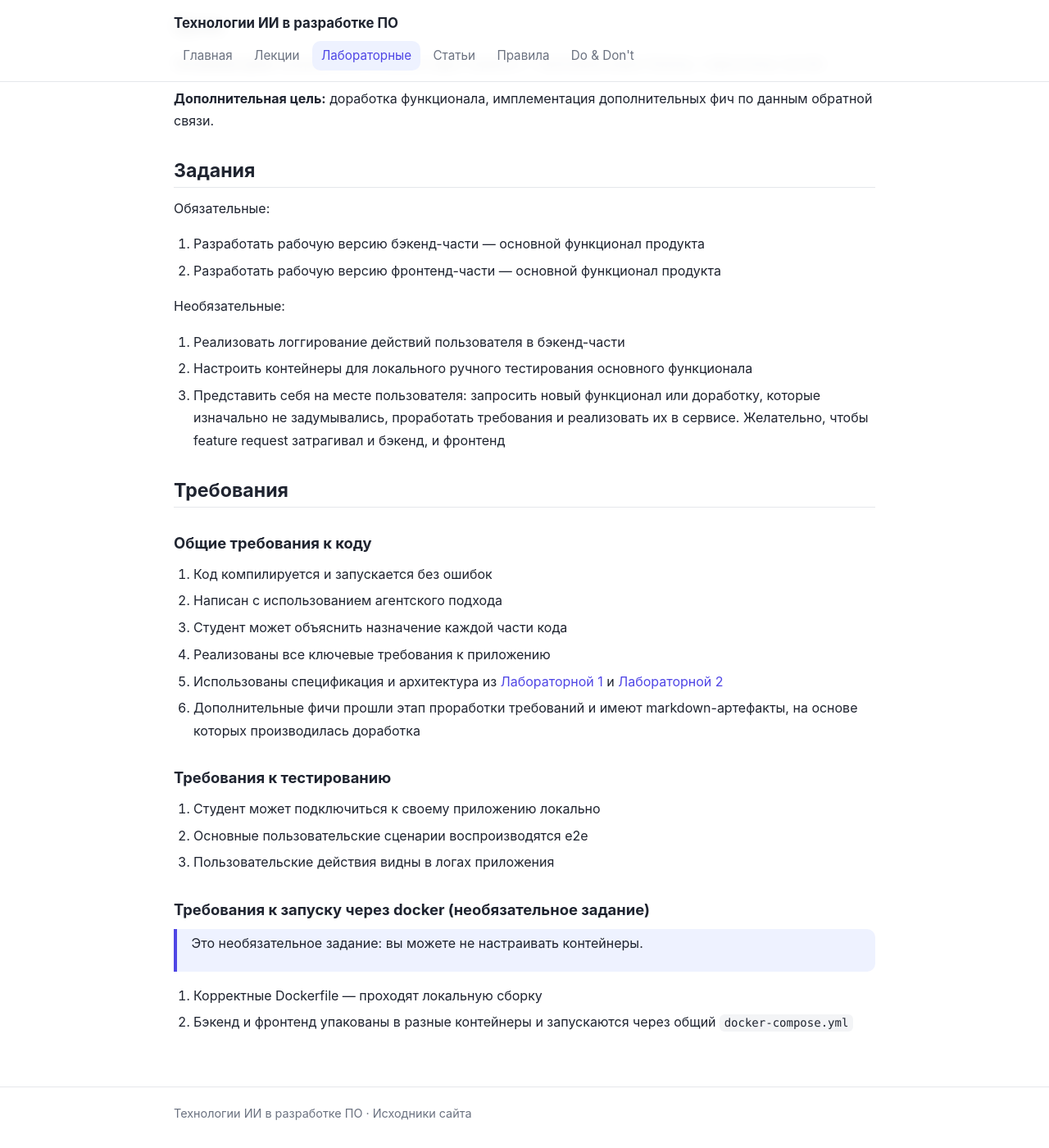
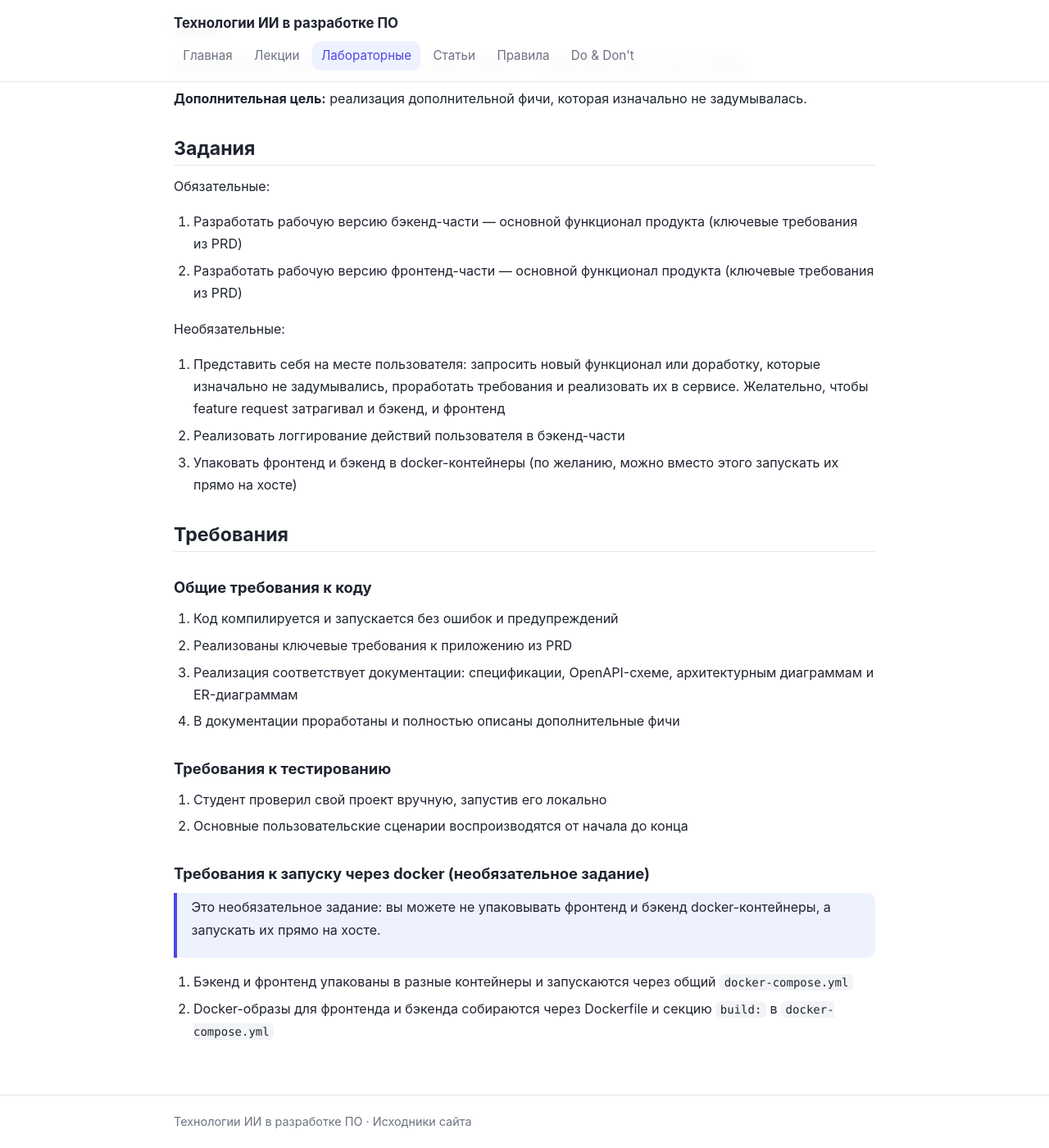
Before and after one commit to is-aidd-26/is-aidd-26.github.io, a Jekyll site: the page built from _labs/lab-3.md, in a window 1280 px wide and 1400 px high, scrolled down 194 px. Shown: the whole window at 82% size. Built offline with Jekyll 4.4.1, drawn with Linux system fonts in a browser that asks for light colours.

Commit message:
Доработал описание лабораторной №3

```diff
--- a/_labs/lab-3.md
+++ b/_labs/lab-3.md
@@ -8,43 +8,40 @@ summary: "Разработка ядра сервиса"
 
 ## Цели
 
-**Основная цель:** разработать основное ядро сервиса — имплементация бэкенд- и фронтенд-частей.
+**Основная цель:** разработать основное ядро сервиса — реализовать фронтенд и бэкенд.
 
-**Дополнительная цель:** доработка функционала, имплементация дополнительных фич по данным обратной связи.
+**Дополнительная цель:** реализация дополнительной фичи, которая изначально не задумывалась.
 
 ## Задания
 
 Обязательные:
 
-1. Разработать рабочую версию бэкенд-части — основной функционал продукта
-2. Разработать рабочую версию фронтенд-части — основной функционал продукта
+1. Разработать рабочую версию бэкенд-части — основной функционал продукта (ключевые требования из PRD)
+2. Разработать рабочую версию фронтенд-части — основной функционал продукта (ключевые требования из PRD)
 
 Необязательные:
 
-1. Реализовать логгирование действий пользователя в бэкенд-части
-2. Настроить контейнеры для локального ручного тестирования основного функционала
-3. Представить себя на месте пользователя: запросить новый функционал или доработку, которые изначально не задумывались, проработать требования и реализовать их в сервисе. Желательно, чтобы feature request затрагивал и бэкенд, и фронтенд
+1. Представить себя на месте пользователя: запросить новый функционал или доработку, которые изначально не задумывались, проработать требования и реализовать их в сервисе. Желательно, чтобы feature request затрагивал и бэкенд, и фронтенд
+2. Реализовать логгирование действий пользователя в бэкенд-части
+3. Упаковать фронтенд и бэкенд в docker-контейнеры (по желанию, можно вместо этого запускать их прямо на хосте)
 
 ## Требования
 
 ### Общие требования к коду
 
-1. Код компилируется и запускается без ошибок
-2. Написан с использованием агентского подхода
-3. Студент может объяснить назначение каждой части кода
-4. Реализованы все ключевые требования к приложению
-5. Использованы спецификация и архитектура из [Лабораторной 1](/labs/lab-1/) и [Лабораторной 2](/labs/lab-2/)
-6. Дополнительные фичи прошли этап проработки требований и имеют markdown-артефакты, на основе которых производилась доработка
+1. Код компилируется и запускается без ошибок и предупреждений
+2. Реализованы ключевые требования к приложению из PRD
+3. Реализация соответствует документации: спецификации, OpenAPI-схеме, архитектурным диаграммам и ER-диаграммам
+4. В документации проработаны и полностью описаны дополнительные фичи
 
 ### Требования к тестированию
 
-1. Студент может подключиться к своему приложению локально
-2. Основные пользовательские сценарии воспроизводятся e2e
-3. Пользовательские действия видны в логах приложения
+1. Студент проверил свой проект вручную, запустив его локально
+2. Основные пользовательские сценарии воспроизводятся от начала до конца
 
 ### Требования к запуску через docker (необязательное задание)
 
->Это необязательное задание: вы можете не настраивать контейнеры.
+>Это необязательное задание: вы можете не упаковывать фронтенд и бэкенд docker-контейнеры, а запускать их прямо на хосте.
 
-1. Корректные Dockerfile — проходят локальную сборку
-2. Бэкенд и фронтенд упакованы в разные контейнеры и запускаются через общий `docker-compose.yml`
+1. Бэкенд и фронтенд упакованы в разные контейнеры и запускаются через общий `docker-compose.yml`
+2. Docker-образы для фронтенда и бэкенда собираются через Dockerfile и секцию `build:` в `docker-compose.yml`
```
